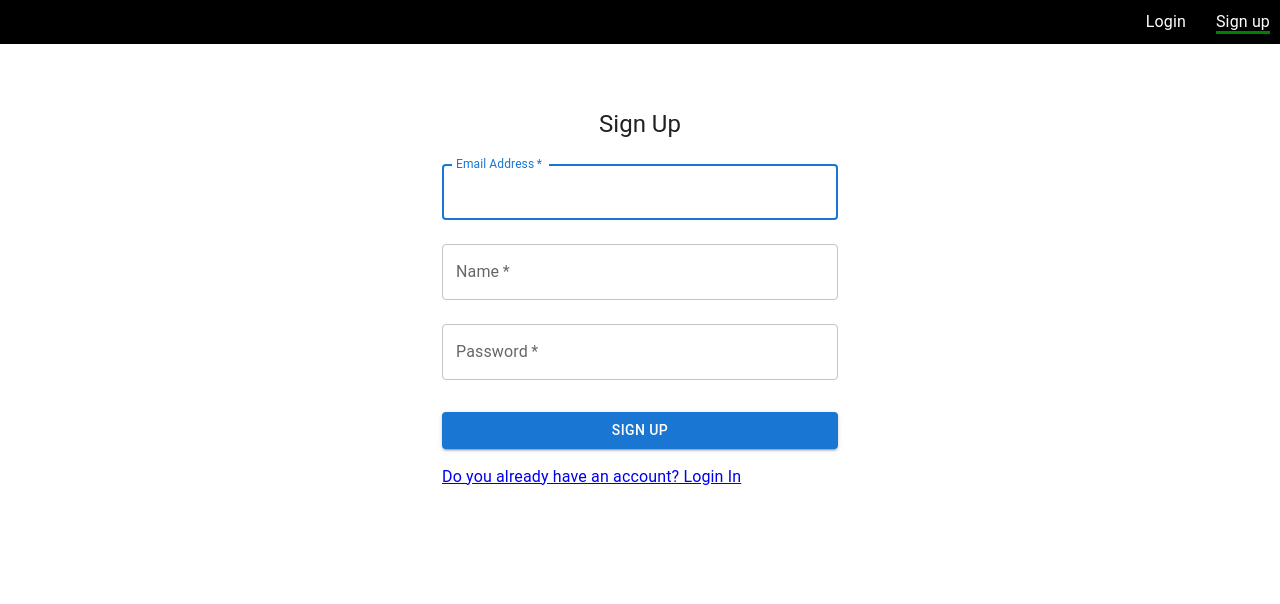
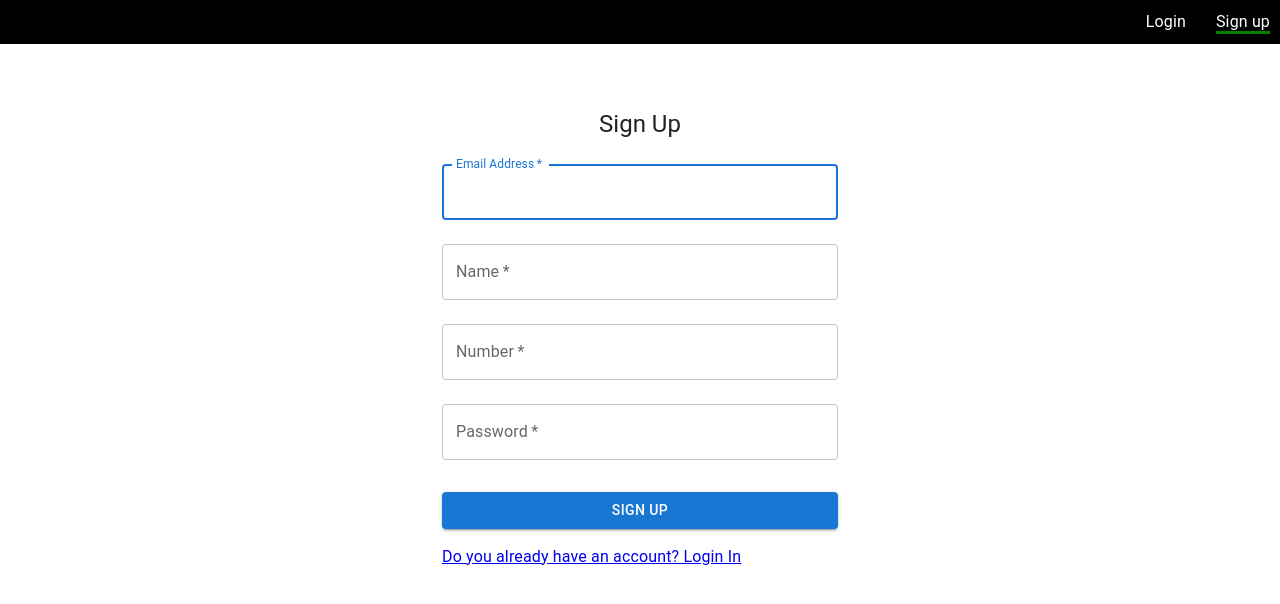
Before and after one commit to sankarroyals/AWS_cognito_authentication, a React (Create React App) app: page /signup in a window 1280 px wide. Shown: the top 604 px of the page. Built offline with nearby package versions, Linux system fonts and the light colour scheme.

Commit message:
added django

```diff
--- a/db.json
+++ /dev/null
@@ -1,16 +0,0 @@
-{
-  "users": [
-    {
-      "email": "goutham@gmail.com",
-      "name": "G",
-      "password": "Goutham@1",
-      "id": 2
-    },
-    {
-      "email": "Goutham@gmail.com",
-      "name": "Goutham",
-      "password": "G@1",
-      "id": 2
-    }
-  ]
-}
--- a/src/components/ContextApi/Account.js
+++ b/src/components/ContextApi/Account.js
@@ -5,7 +5,7 @@ const AccountContext = createContext()
 
 const Account = (props) => {
 
-    const BaseApi = 'http://localhost:3001'
+    const BaseApi = 'http://localhost:8000/api'
 
     const navigate = useNavigate();
 
--- a/src/components/Login/Login.js
+++ b/src/components/Login/Login.js
@@ -3,6 +3,8 @@ import { AccountContext } from '../ContextApi/Account';
 import { Box, Button, Container, CssBaseline, FormControlLabel, Grid, TextField, ThemeProvider, Typography, createTheme } from '@mui/material';
 import { Link, useNavigate } from 'react-router-dom';
 import axios from 'axios';
+
+import jwtDecode from 'jwt-decode'
 
 const Login = () => {
   const defaultTheme = createTheme();
@@ -14,21 +16,21 @@ const Login = () => {
     const onSubmit = (e) => {
       e.preventDefault();
       if(email!=='' && password!==''){
-        axios.get(`${BaseApi}/users`).then((res)=>{
-          if(res.data.length>0){
-            res.data.map((re)=>{
-              if(re?.email == email && re.password==password){
-                setStatus(true)
-                localStorage.setItem('loginStatus', true)
-                navigate('/')
-              }
-            })
-          }
+        axios.post(`${BaseApi}/token/`, {'email': email, 'password': password}).then((res)=>{
+          console.log(res.data)
+          localStorage.setItem('loginStatus', res.data.refresh)
+          setStatus(true)
+          navigate('/')
+        }).catch((err)=>{
+          console.log(err)
+          document.getElementsByClassName('error')[0].textContent = err.response.data.detail
+            setTimeout(()=>{
+              document.getElementsByClassName('error')[0].textContent = ''
+            }, 3000)
         })
       } else {
         setError(true)
       }
-      // navigate('/')
     };
 
     return (
@@ -46,6 +48,7 @@ const Login = () => {
           <Typography component="h1" variant="h5">
             Log In
           </Typography>
+          <Typography className='error' style={{color: 'red'}}></Typography>
           <Box component="form" onSubmit={onSubmit} noValidate sx={{ mt: 1 }}>
             <TextField
               margin="normal"
--- a/src/components/LoginedUsersTable/DataTable.js
+++ b/src/components/LoginedUsersTable/DataTable.js
@@ -35,7 +35,7 @@ export default function DataTable() {
 const {BaseApi} = useContext(AccountContext)
 const [rows, setRows] = useState([])
 useEffect(() => {
-  axios.get(`${BaseApi}/users`).then((res)=>{
+  axios.get(`${BaseApi}/getting_all_users`).then((res)=>{
     setRows(res.data)
   })
 
@@ -46,6 +46,8 @@ useEffect(() => {
         <TableHead>
           <TableRow>
             <StyledTableCell>Email</StyledTableCell>
+
+            <StyledTableCell align="right">Mobile</StyledTableCell>
             <StyledTableCell align="right">Name</StyledTableCell>
           </TableRow>
         </TableHead>
@@ -55,6 +57,8 @@ useEffect(() => {
               <StyledTableCell  align="left">
                 {row.email}
               </StyledTableCell>
+              <StyledTableCell align="right">{row.mobile}</StyledTableCell>
+
               <StyledTableCell align="right">{row.name}</StyledTableCell>
             </StyledTableRow>
           ))}
--- a/src/components/Signup/SignUp.js
+++ b/src/components/Signup/SignUp.js
@@ -5,47 +5,38 @@ import { AccountContext } from "../ContextApi/Account";
 import axios from "axios";
 
 const SignUp = () => {
+  // Api variable
+  const {BaseApi} = useContext(AccountContext)
+
+  // Used for navigating pages
+  const navigate = useNavigate();
 
   const defaultTheme = createTheme();
+
+  // Variable to store
   const [email, setEmail] = useState("");
-
   const [name, setname] = useState("");
   const [password, setPassword] = useState("");
-  const navigate = useNavigate();
+  const [number, setNumber] = useState("");
 
-  const {BaseApi} = useContext(AccountContext)
-
+  // decides error messages
   const [error, setError] = useState(false)
 
+  // calling backend api
   const onSubmit = async (e) => {
     e.preventDefault();
-
-    if(email!=='' && password!=='' && name !==''){
-
-      let existingUser = 0
-      await axios.get(`${BaseApi}/users`).then((res)=>{
-        if(res.data.length>0){
-          res.data.map((re)=>{
-            if(re?.email === email || re.name===name){
-              existingUser+=1
-            }
+    if(email!=='' && password!=='' && name !=='' && number!==''){
+        axios.post(`${BaseApi}/signup`, {'name': name, 'email': email, 'password': password, 'mobile': number}).then((res)=>{
+            console.log(res)
+            navigate('/login')
+        }).catch((err)=>{
+            document.getElementsByClassName('error')[0].textContent = 'Internal server error Occured'
+            setTimeout(()=>{
+              document.getElementsByClassName('error')[0].textContent = ''
+            }, 3000)
           })
-        }
-      })
-     //  checking user already present in the db
-     if(existingUser===0){
-      axios.post(`${BaseApi}/users`, {email: email, password: password, name: name}).then(()=>{
-        document.getElementsByClassName('error')[0].textContent = ''
-        navigate('/login')
-      })
-     } else {
-      document.getElementsByClassName('error')[0].textContent = 'Email/Name already exists'
-      setTimeout(()=>{
-        document.getElementsByClassName('error')[0].textContent = ''
-
-      }, 2000)
-     }
-    } else {
+    }
+    else{
       setError(true)
     }
   };
@@ -73,7 +64,7 @@ const SignUp = () => {
             id="email"
             label="Email Address"
             name="email"
-            autoComplete="email"
+            autoComplete="off"
             autoFocus
             value={email}
             onChange={(e)=>{
@@ -88,7 +79,7 @@ const SignUp = () => {
             id="name"
             label="Name"
             name="name"
-            autoComplete="name"
+            autoComplete="off"
             value={name}
             onChange={(e)=>{
               setname(e.target.value)
@@ -99,6 +90,22 @@ const SignUp = () => {
             margin="normal"
             required
             fullWidth
+            id="number"
+            label="Number"
+            name="number"
+            autoComplete= 'off'
+            value={number}
+            onChange={(e)=>{
+              setNumber(e.target.value)
+            }}
+            error = {error && number===''}
+          />
+          <TextField
+            margin="normal"
+            required
+            fullWidth
+
+            autoComplete= 'off'
             name="password"
             label="Password"
             type="password"
@@ -107,7 +114,6 @@ const SignUp = () => {
             onChange={(e)=>{
               setPassword(e.target.value)
             }}
-            autoComplete="current-password"
             error = {error && password===''}
           />
           <Button
```
